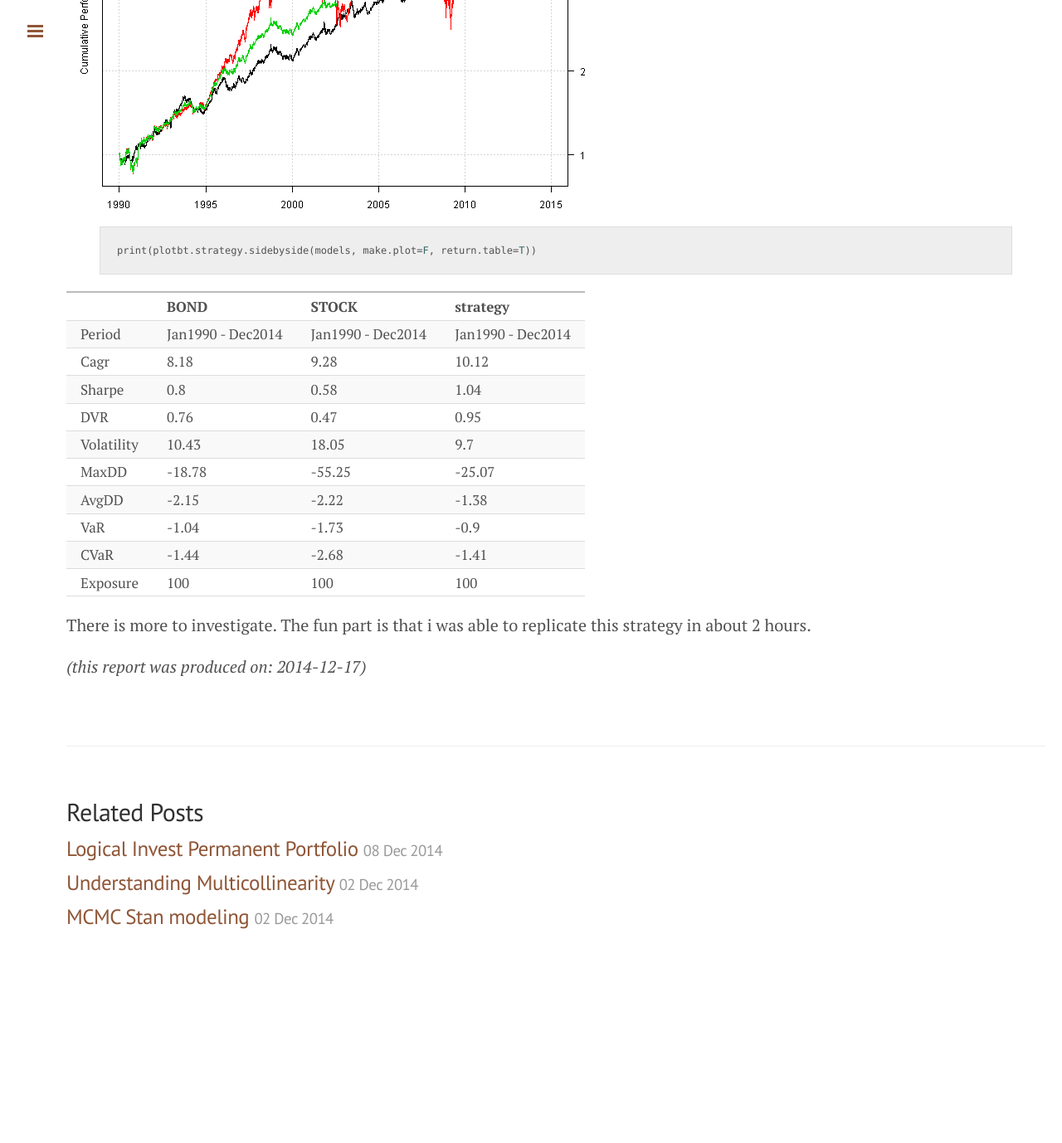
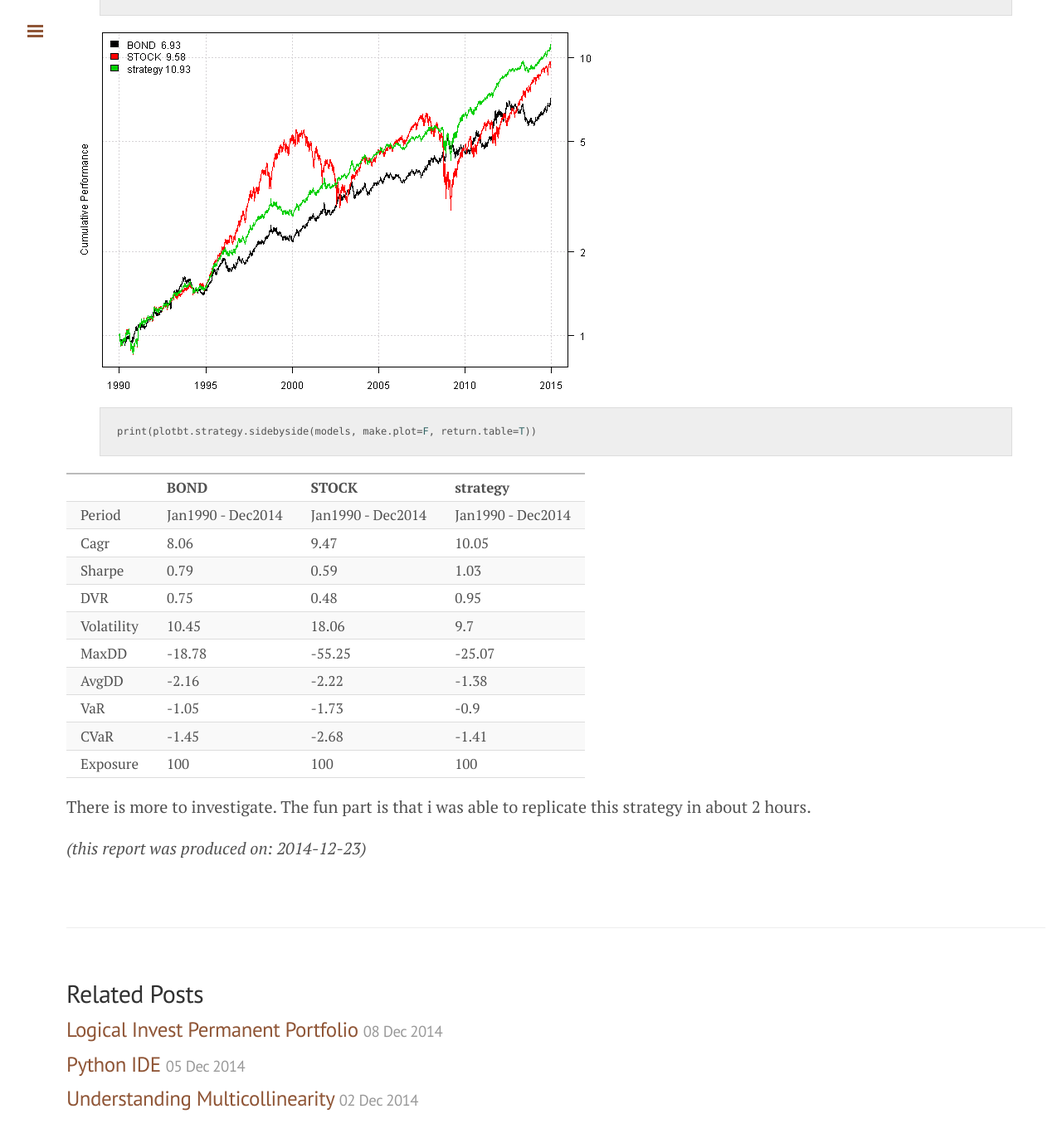
Before and after one commit to CCFlynn/systematicinvestor.github.io, a Jekyll site: the page built from _posts/2014-12-13-Stock-Bond-Model.md, in a window 1280 px wide and 1400 px high, scrolled down 4085 px. Shown: the top 1378 px of the window at 83% size. Built offline with Jekyll 4.4.1, drawn with Linux system fonts in a browser that asks for light colours; before the commit the page ends 5267 px from its top, so only the background shows below that; some of the changed text lies outside the part shown.

Commit message:
update blog post

```diff
--- a/_posts/2014-12-13-Stock-Bond-Model.md
+++ b/_posts/2014-12-13-Stock-Bond-Model.md
@@ -177,14 +178,14 @@ print(plotbt.strategy.sidebyside(models, make.plot=F, return.table=T))
 |           |BOND              |STOCK             |strategy          |
 |:----------|:-----------------|:-----------------|:-----------------|
 |Period     |Jan1990 - Dec2014 |Jan1990 - Dec2014 |Jan1990 - Dec2014 |
-|Cagr       |8.18              |9.28              |10.12             |
-|Sharpe     |0.8               |0.58              |1.04              |
-|DVR        |0.76              |0.47              |0.95              |
-|Volatility |10.43             |18.05             |9.7               |
+|Cagr       |8.06              |9.47              |10.05             |
+|Sharpe     |0.79              |0.59              |1.03              |
+|DVR        |0.75              |0.48              |0.95              |
+|Volatility |10.45             |18.06             |9.7               |
 |MaxDD      |-18.78            |-55.25            |-25.07            |
-|AvgDD      |-2.15             |-2.22             |-1.38             |
-|VaR        |-1.04             |-1.73             |-0.9              |
-|CVaR       |-1.44             |-2.68             |-1.41             |
+|AvgDD      |-2.16             |-2.22             |-1.38             |
+|VaR        |-1.05             |-1.73             |-0.9              |
+|CVaR       |-1.45             |-2.68             |-1.41             |
 |Exposure   |100               |100               |100               |
 
 
@@ -194,4 +195,4 @@ There is more to investigate. The fun part is that i was able to replicate this
 
 
 
-*(this report was produced on: 2014-12-17)*
+*(this report was produced on: 2014-12-23)*
```
Also changed, not shown: other parts of _posts/2014-12-13-Stock-Bond-Model.md (+23 -22 lines), _posts/2014-12-05-Note-Python.md (added, +36 -0 lines), public/images/2014-12-13-Stock-Bond-Model/plot-4-1.png.
